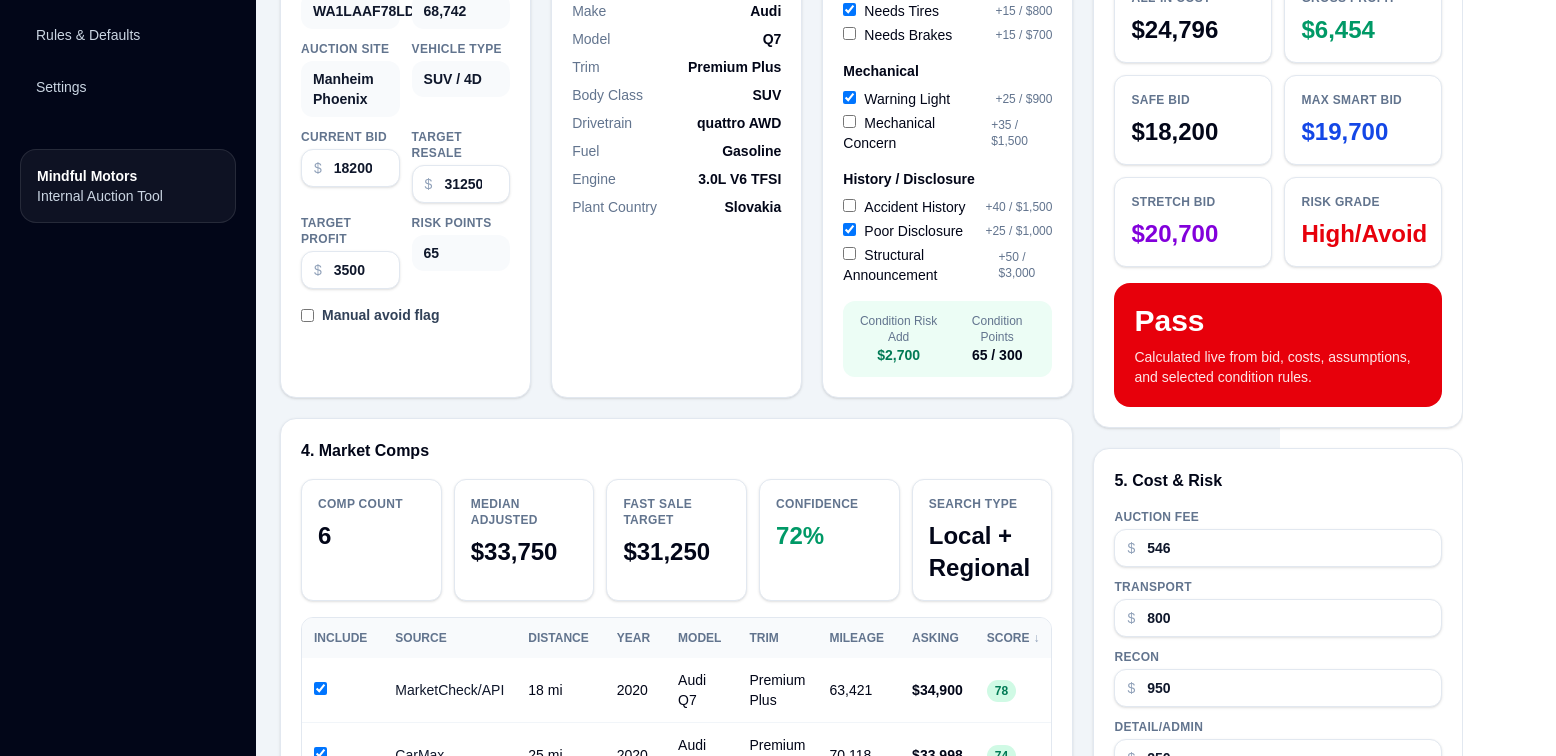
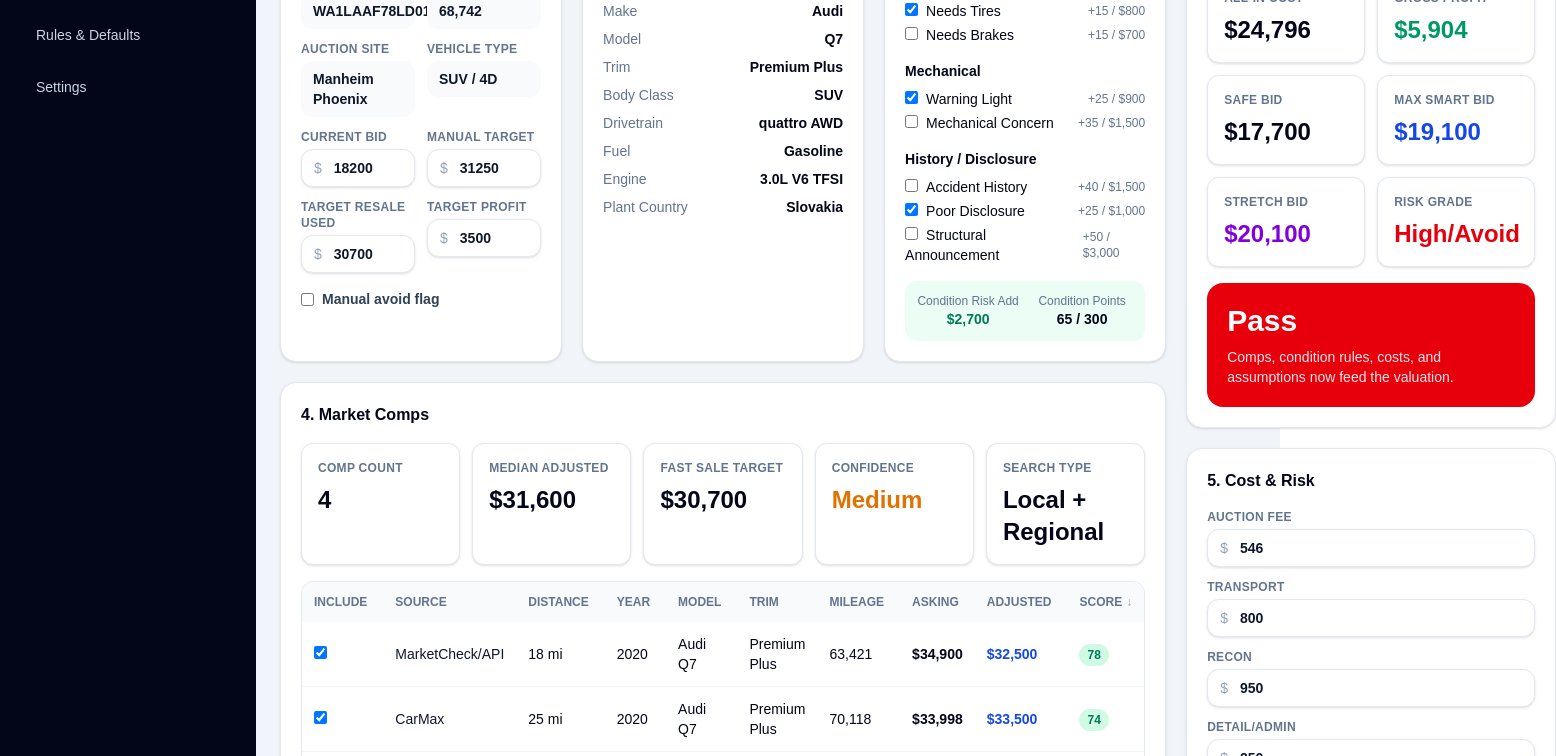
Before and after one commit to GET-Jon/mmav, a Next.js app: page / in a window 1280 px wide. Shown: the part 300-1056 px from the top of the page, 1556 px wide, since content can reach past the window. Built offline with nearby package versions, Linux system fonts and the light colour scheme.

Commit message:
Make market comps interactive

```diff
--- a/components/comps/market-comps-table.tsx
+++ b/components/comps/market-comps-table.tsx
@@ -9,87 +9,9 @@ import {
   useReactTable,
 } from "@tanstack/react-table";
 import { useMemo, useState } from "react";
-
-type MarketComp = {
-  included: boolean;
-  source: string;
-  distance: number;
-  year: number;
-  model: string;
-  trim: string;
-  mileage: number;
-  askingPrice: number;
-  qualityScore: number;
-};
-
-const comps: MarketComp[] = [
-  {
-    included: true,
-    source: "MarketCheck/API",
-    distance: 18,
-    year: 2020,
-    model: "Audi Q7",
-    trim: "Premium Plus",
-    mileage: 63421,
-    askingPrice: 34900,
-    qualityScore: 78,
-  },
-  {
-    included: true,
-    source: "CarMax",
-    distance: 25,
-    year: 2020,
-    model: "Audi Q7",
-    trim: "Premium Plus",
-    mileage: 70118,
-    askingPrice: 33998,
-    qualityScore: 74,
-  },
-  {
-    included: true,
-    source: "Facebook",
-    distance: 12,
-    year: 2020,
-    model: "Audi Q7",
-    trim: "Premium Plus",
-    mileage: 66950,
-    askingPrice: 32500,
-    qualityScore: 68,
-  },
-  {
-    included: true,
-    source: "Manual",
-    distance: 90,
-    year: 2020,
-    model: "Audi Q7",
-    trim: "Premium Plus",
-    mileage: 71230,
-    askingPrice: 31900,
-    qualityScore: 66,
-  },
-  {
-    included: false,
-    source: "MarketCheck/API",
-    distance: 310,
-    year: 2020,
-    model: "Audi Q7",
-    trim: "Premium Plus",
-    mileage: 59880,
-    askingPrice: 35900,
-    qualityScore: 62,
-  },
-  {
-    included: false,
-    source: "CarMax",
-    distance: 200,
-    year: 2020,
-    model: "Audi Q7",
-    trim: "Premium Plus",
-    mileage: 82111,
-    askingPrice: 29998,
-    qualityScore: 58,
-  },
-];
+import { calculateAdjustedCompPrice } from "@/lib/comps";
+import type { Assumptions } from "@/types/assumptions";
+import type { MarketComp } from "@/types/comps";
 
 function formatMoney(value: number) {
   return new Intl.NumberFormat("en-US", {
@@ -103,7 +25,17 @@ function formatNumber(value: number) {
   return new Intl.NumberFormat("en-US").format(value);
 }
 
-export function MarketCompsTable() {
+export function MarketCompsTable({
+  comps,
+  targetMileage,
+  assumptions,
+  onToggleIncluded,
+}: {
+  comps: MarketComp[];
+  targetMileage: number;
+  assumptions: Assumptions;
+  onToggleIncluded: (id: string) => void;
+}) {
   const [sorting, setSorting] = useState<SortingState>([
     { id: "qualityScore", desc: true },
   ]);
@@ -114,7 +46,11 @@ export function MarketCompsTable() {
         accessorKey: "included",
         header: "Include",
         cell: ({ row }) => (
-          <input type="checkbox" checked={row.original.included} readOnly />
+          <input
+            type="checkbox"
+            checked={row.original.included}
+            onChange={() => onToggleIncluded(row.original.id)}
+          />
         ),
         enableSorting: true,
       },
@@ -159,6 +95,29 @@ export function MarketCompsTable() {
         ),
       },
       {
+        id: "adjustedPrice",
+        header: "Adjusted",
+        accessorFn: (row) =>
+          calculateAdjustedCompPrice({
+            comp: row,
+            targetMileage,
+            assumptions,
+          }),
+        cell: ({ row }) => {
+          const adjusted = calculateAdjustedCompPrice({
+            comp: row.original,
+            targetMileage,
+            assumptions,
+          });
+
+          return (
+            <span className="font-semibold text-blue-700">
+              {formatMoney(adjusted)}
+            </span>
+          );
+        },
+      },
+      {
         accessorKey: "qualityScore",
         header: "Score",
         cell: ({ row }) => {
@@ -178,7 +137,7 @@ export function MarketCompsTable() {
         },
       },
     ],
-    []
+    [assumptions, onToggleIncluded, targetMileage]
   );
 
   const table = useReactTable({
--- a/components/evaluation/evaluation-workspace.tsx
+++ b/components/evaluation/evaluation-workspace.tsx
@@ -4,9 +4,88 @@ import Link from "next/link";
 import { useMemo, useState } from "react";
 import type { ReactNode } from "react";
 import { MarketCompsTable } from "@/components/comps/market-comps-table";
+import { calculateCompSummary } from "@/lib/comps";
 import { defaultAssumptions } from "@/lib/assumptions";
 import { calculateValuation } from "@/lib/valuation";
+import type { MarketComp } from "@/types/comps";
 import type { EvaluationCosts, ValuationInput } from "@/types/evaluation";
+
+const targetMileage = 68742;
+
+const initialComps: MarketComp[] = [
+  {
+    id: "comp-1",
+    included: true,
+    source: "MarketCheck/API",
+    distance: 18,
+    year: 2020,
+    model: "Audi Q7",
+    trim: "Premium Plus",
+    mileage: 63421,
+    askingPrice: 34900,
+    qualityScore: 78,
+  },
+  {
+    id: "comp-2",
+    included: true,
+    source: "CarMax",
+    distance: 25,
+    year: 2020,
+    model: "Audi Q7",
+    trim: "Premium Plus",
+    mileage: 70118,
+    askingPrice: 33998,
+    qualityScore: 74,
+  },
+  {
+    id: "comp-3",
+    included: true,
+    source: "Facebook",
+    distance: 12,
+    year: 2020,
+    model: "Audi Q7",
+    trim: "Premium Plus",
+    mileage: 66950,
+    askingPrice: 32500,
+    qualityScore: 68,
+  },
+  {
+    id: "comp-4",
+    included: true,
+    source: "Manual",
+    distance: 90,
+    year: 2020,
+    model: "Audi Q7",
+    trim: "Premium Plus",
+    mileage: 71230,
+    askingPrice: 31900,
+    qualityScore: 66,
+  },
+  {
+    id: "comp-5",
+    included: false,
+    source: "MarketCheck/API",
+    distance: 310,
+    year: 2020,
+    model: "Audi Q7",
+    trim: "Premium Plus",
+    mileage: 59880,
+    askingPrice: 35900,
+    qualityScore: 62,
+  },
+  {
+    id: "comp-6",
+    included: false,
+    source: "CarMax",
+    distance: 200,
+    year: 2020,
+    model: "Audi Q7",
+    trim: "Premium Plus",
+    mileage: 82111,
+    askingPrice: 29998,
+    qualityScore: 58,
+  },
+];
 
 const initialEvaluation: ValuationInput = {
   currentBid: 18200,
@@ -124,13 +203,7 @@ function CurrencyInput({
   );
 }
 
-function StaticField({
-  label,
-  value,
-}: {
-  label: string;
-  value: string;
-}) {
+function StaticField({ label, value }: { label: string; value: string }) {
   return (
     <div>
       <div className="mb-1 text-xs font-semibold uppercase tracking-wide text-slate-500">
@@ -146,8 +219,19 @@ function StaticField({
 export function EvaluationWorkspace() {
   const [evaluation, setEvaluation] =
     useState<ValuationInput>(initialEvaluation);
+  const [comps, setComps] = useState<MarketComp[]>(initialComps);
   const [selectedConditions, setSelectedConditions] = useState<string[]>(
     initialSelectedConditions
+  );
+
+  const compSummary = useMemo(
+    () =>
+      calculateCompSummary({
+        comps,
+        targetMileage,
+        assumptions: defaultAssumptions,
+      }),
+    [comps]
   );
 
   const conditionGroups = useMemo(() => {
@@ -157,6 +241,7 @@ export function EvaluationWorkspace() {
       if (!groups[rule.category]) {
         groups[rule.category] = [];
       }
+
       groups[rule.category].push(rule);
       return groups;
     }, {});
@@ -187,9 +272,13 @@ export function EvaluationWorkspace() {
     );
   }, [selectedConditions]);
 
+  const targetResaleUsed =
+    compSummary.fastSaleTarget || evaluation.targetResaleUsed;
+
   const valuationInput = useMemo<ValuationInput>(() => {
     return {
       ...evaluation,
+      targetResaleUsed,
       totalRiskPoints: conditionTotals.riskPoints,
       hasAvoidFlag: Boolean(evaluation.hasAvoidFlag || conditionTotals.hasAvoidFlag),
       costs: {
@@ -197,7 +286,7 @@ export function EvaluationWorkspace() {
         conditionRiskAdd: conditionTotals.reserveAdd,
       },
     };
-  }, [evaluation, conditionTotals]);
+  }, [evaluation, targetResaleUsed, conditionTotals]);
 
   const valuation = useMemo(
     () => calculateValuation(valuationInput, defaultAssumptions),
@@ -229,6 +318,19 @@ export function EvaluationWorkspace() {
       previous.includes(conditionName)
         ? previous.filter((name) => name !== conditionName)
         : [...previous, conditionName]
+    );
+  }
+
+  function toggleCompIncluded(id: string) {
+    setComps((previous) =>
+      previous.map((comp) =>
+        comp.id === id
+          ? {
+              ...comp,
+              included: !comp.included,
+            }
+          : comp
+      )
     );
   }
 
@@ -286,11 +388,6 @@ export function EvaluationWorkspace() {
               Settings
             </div>
           </nav>
-
-          <div className="mt-10 rounded-2xl border border-white/10 bg-white/5 p-4 text-sm text-slate-300">
-            <div className="font-semibold text-white">Mindful Motors</div>
-            <div>Internal Auction Tool</div>
-          </div>
         </aside>
 
         <div className="flex min-w-0 flex-1 flex-col">
@@ -362,7 +459,15 @@ export function EvaluationWorkspace() {
                       />
 
                       <CurrencyInput
-                        label="Target Resale"
+                        label="Manual Target"
+                        value={evaluation.targetResaleUsed}
+                        onChange={(value) =>
+                          updateEvaluationField("targetResaleUsed", value)
+                        }
+                      />
+
+                      <CurrencyInput
+                        label="Target Resale Used"
                         value={valuationInput.targetResaleUsed}
                         onChange={(value) =>
                           updateEvaluationField("targetResaleUsed", value)
@@ -375,11 +480,6 @@ export function EvaluationWorkspace() {
                         onChange={(value) =>
                           updateEvaluationField("targetProfit", value)
                         }
-                      />
-
-                      <StaticField
-                        label="Risk Points"
-                        value={`${valuationInput.totalRiskPoints}`}
                       />
                     </div>
 
@@ -485,17 +585,38 @@ export function EvaluationWorkspace() {
 
                 <SectionCard title="4. Market Comps">
                   <div className="mb-4 grid grid-cols-2 gap-3 md:grid-cols-5">
-                    <MetricCard label="Comp Count" value="6" />
-                    <MetricCard label="Median Adjusted" value="$33,750" />
+                    <MetricCard
+                      label="Comp Count"
+                      value={`${compSummary.includedCount}`}
+                    />
+                    <MetricCard
+                      label="Median Adjusted"
+                      value={money(compSummary.medianAdjusted)}
+                    />
                     <MetricCard
                       label="Fast Sale Target"
-                      value={money(valuationInput.targetResaleUsed)}
+                      value={money(compSummary.fastSaleTarget)}
                     />
-                    <MetricCard label="Confidence" value="72%" tone="green" />
+                    <MetricCard
+                      label="Confidence"
+                      value={compSummary.confidence}
+                      tone={
+                        compSummary.confidence === "High"
+                          ? "green"
+                          : compSummary.confidence === "Medium"
+                          ? "orange"
+                          : "red"
+                      }
+                    />
                     <MetricCard label="Search Type" value="Local + Regional" />
                   </div>
 
-                  <MarketCompsTable />
+                  <MarketCompsTable
+                    comps={comps}
+                    targetMileage={targetMileage}
+                    assumptions={defaultAssumptions}
+                    onToggleIncluded={toggleCompIncluded}
+                  />
                 </SectionCard>
               </div>
 
@@ -541,8 +662,8 @@ export function EvaluationWorkspace() {
                   <div className={`mt-4 rounded-2xl p-5 text-white ${decisionTone}`}>
                     <div className="text-3xl font-black">{valuation.decision}</div>
                     <p className="mt-2 text-sm text-white/90">
-                      Calculated live from bid, costs, assumptions, and selected
-                      condition rules.
+                      Comps, condition rules, costs, and assumptions now feed
+                      the valuation.
                     </p>
                   </div>
                 </SectionCard>
--- /dev/null
+++ b/lib/comps.ts
@@ -0,0 +1,115 @@
+import type { Assumptions } from "@/types/assumptions";
+import type { CompSummary, MarketComp } from "@/types/comps";
+
+function roundToNearest(value: number, increment = 100) {
+  return Math.round(value / increment) * increment;
+}
+
+function median(values: number[]) {
+  if (values.length === 0) {
+    return 0;
+  }
+
+  const sorted = [...values].sort((a, b) => a - b);
+  const middle = Math.floor(sorted.length / 2);
+
+  if (sorted.length % 2 === 0) {
+    return (sorted[middle - 1] + sorted[middle]) / 2;
+  }
+
+  return sorted[middle];
+}
+
+function average(values: number[]) {
+  if (values.length === 0) {
+    return 0;
+  }
+
+  return values.reduce((sum, value) => sum + value, 0) / values.length;
+}
+
+export function getSourceDiscount(source: string, assumptions: Assumptions) {
+  const match = assumptions.compSettings.sourceDiscounts.find(
+    (discount) => discount.source === source
+  );
+
+  return match?.askDiscount ?? 0.05;
+}
+
+export function calculateAdjustedCompPrice({
+  comp,
+  targetMileage,
+  assumptions,
+}: {
+  comp: MarketComp;
+  targetMileage: number;
+  assumptions: Assumptions;
+}) {
+  const mileageDelta = comp.mileage - targetMileage;
+
+  const mileageAdjustment =
+    (mileageDelta / 1000) *
+    assumptions.compSettings.mileageAdjustmentPerThousand;
+
+  const sourceDiscount = getSourceDiscount(comp.source, assumptions);
+
+  return roundToNearest(
+    (comp.askingPrice + mileageAdjustment) * (1 - sourceDiscount)
+  );
+}
+
+export function calculateCompSummary({
+  comps,
+  targetMileage,
+  assumptions,
+}: {
+  comps: MarketComp[];
+  targetMileage: number;
+  assumptions: Assumptions;
+}): CompSummary {
+  const validComps = comps.filter(
+    (comp) =>
+      comp.included &&
+      comp.qualityScore >= assumptions.compSettings.minimumQualityScore
+  );
+
+  const adjustedPrices = validComps.map((comp) =>
+    calculateAdjustedCompPrice({
+      comp,
+      targetMileage,
+      assumptions,
+    })
+  );
+
+  const includedCount = validComps.length;
+  const lowAdjusted = adjustedPrices.length ? Math.min(...adjustedPrices) : 0;
+  const highAdjusted = adjustedPrices.length ? Math.max(...adjustedPrices) : 0;
+  const medianAdjusted = roundToNearest(median(adjustedPrices));
+  const averageAdjusted = roundToNearest(average(adjustedPrices));
+  const fastSaleTarget = medianAdjusted
+    ? roundToNearest(
+        medianAdjusted * (1 - assumptions.compSettings.fastSaleDiscount)
+      )
+    : 0;
+
+  const spread =
+    medianAdjusted > 0 ? (highAdjusted - lowAdjusted) / medianAdjusted : 1;
+
+  const confidence =
+    includedCount < assumptions.compSettings.minimumCompsForMediumConfidence
+      ? "Low"
+      : includedCount >= assumptions.compSettings.minimumCompsForHighConfidence &&
+        spread <= assumptions.compSettings.maxSpreadForHighConfidence
+      ? "High"
+      : "Medium";
+
+  return {
+    includedCount,
+    lowAdjusted,
+    medianAdjusted,
+    highAdjusted,
+    averageAdjusted,
+    fastSaleTarget,
+    confidence,
+  };
+}
--- /dev/null
+++ b/types/comps.ts
@@ -0,0 +1,24 @@
+export type MarketComp = {
+  id: string;
+  included: boolean;
+  source: string;
+  distance: number;
+  year: number;
+  model: string;
+  trim: string;
+  mileage: number;
+  askingPrice: number;
+  qualityScore: number;
+};
+
+export type CompConfidence = "Low" | "Medium" | "High";
+
+export type CompSummary = {
+  includedCount: number;
+  lowAdjusted: number;
+  medianAdjusted: number;
+  highAdjusted: number;
+  averageAdjusted: number;
+  fastSaleTarget: number;
+  confidence: CompConfidence;
+};
```
